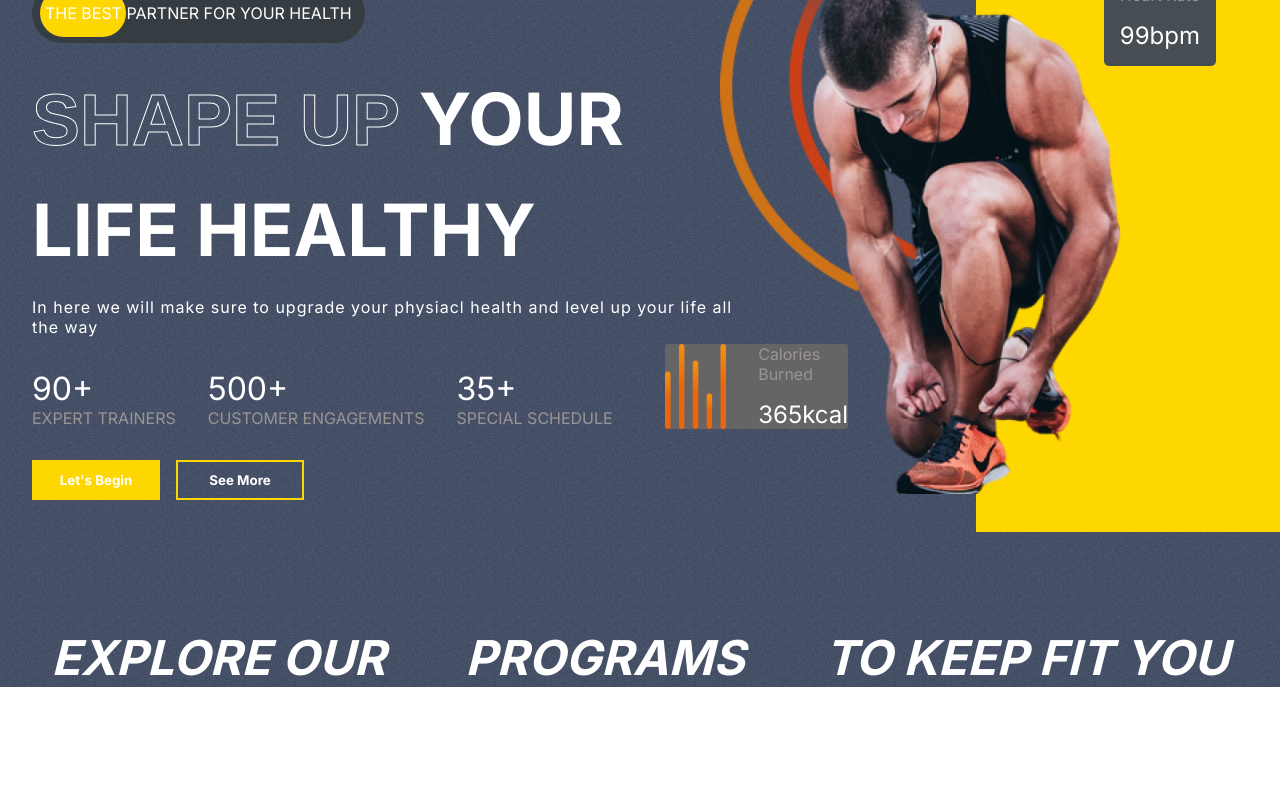
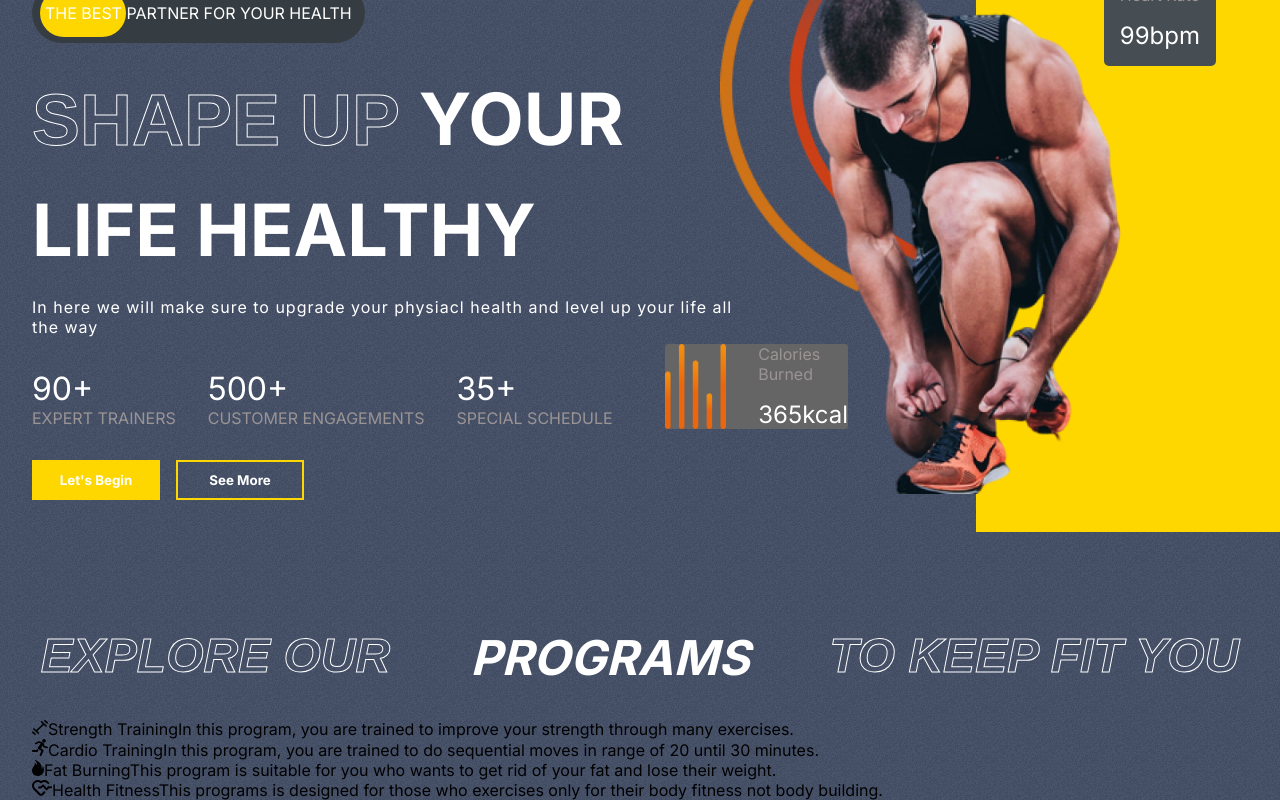
Before and after one commit to gihanthakavishan/Gymnasium_Application, a React (Create React App) app: page / in a window 1280 px wide. Shown: the part 189-989 px from the top of the page. Before the commit the page ends 876 px from the top, so only its background shows below. Built offline with nearby package versions, Linux system fonts and the light colour scheme.

Commit message:
maping programs data

```diff
--- a/src/components/Programs/Programs.jsx
+++ b/src/components/Programs/Programs.jsx
@@ -1,13 +1,24 @@
 import React from 'react';
 import "./Programs.css";
-
+import {programsData} from '../../data/programsData'
 const Programs = () => {
   return (
     <div className="Programs" id="programs">
         <div className="programs-header">
-            <span>Explore our</span>
+            <span className='stroke-text'>Explore our</span>
             <span>Programs</span>
-            <span>to keep fit you</span>
+            <span className='stroke-text'>to keep fit you</span>
+        </div>
+
+        <div className="programs-categories">
+            {programsData.map((program)=>(
+                <div className="category">
+                    {program.image}
+                     <span>{program.heading}</span>
+                     <span>{program.details}</span>
+
+                </div>
+            ))}
         </div>
     </div>
   )
```
